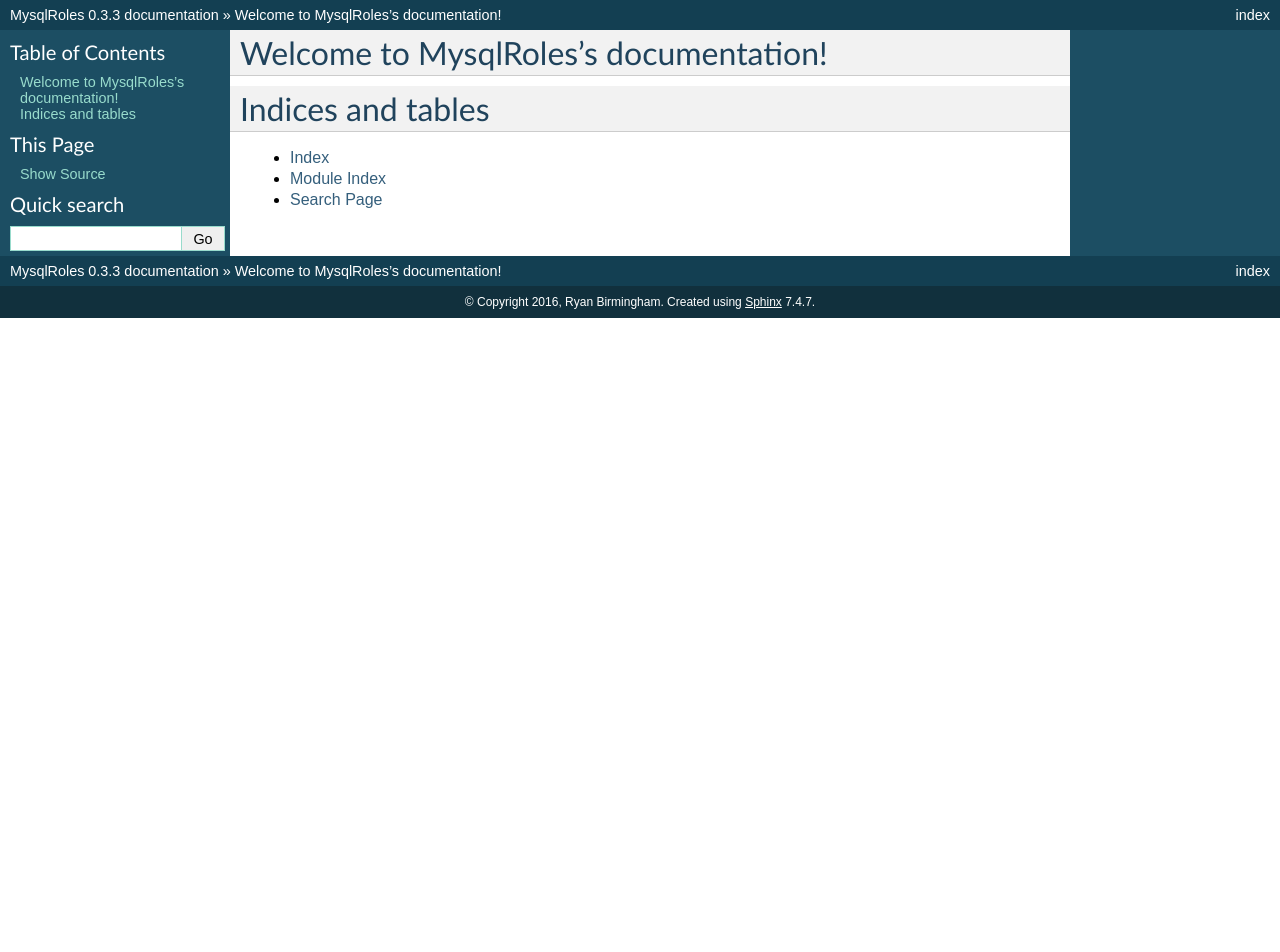
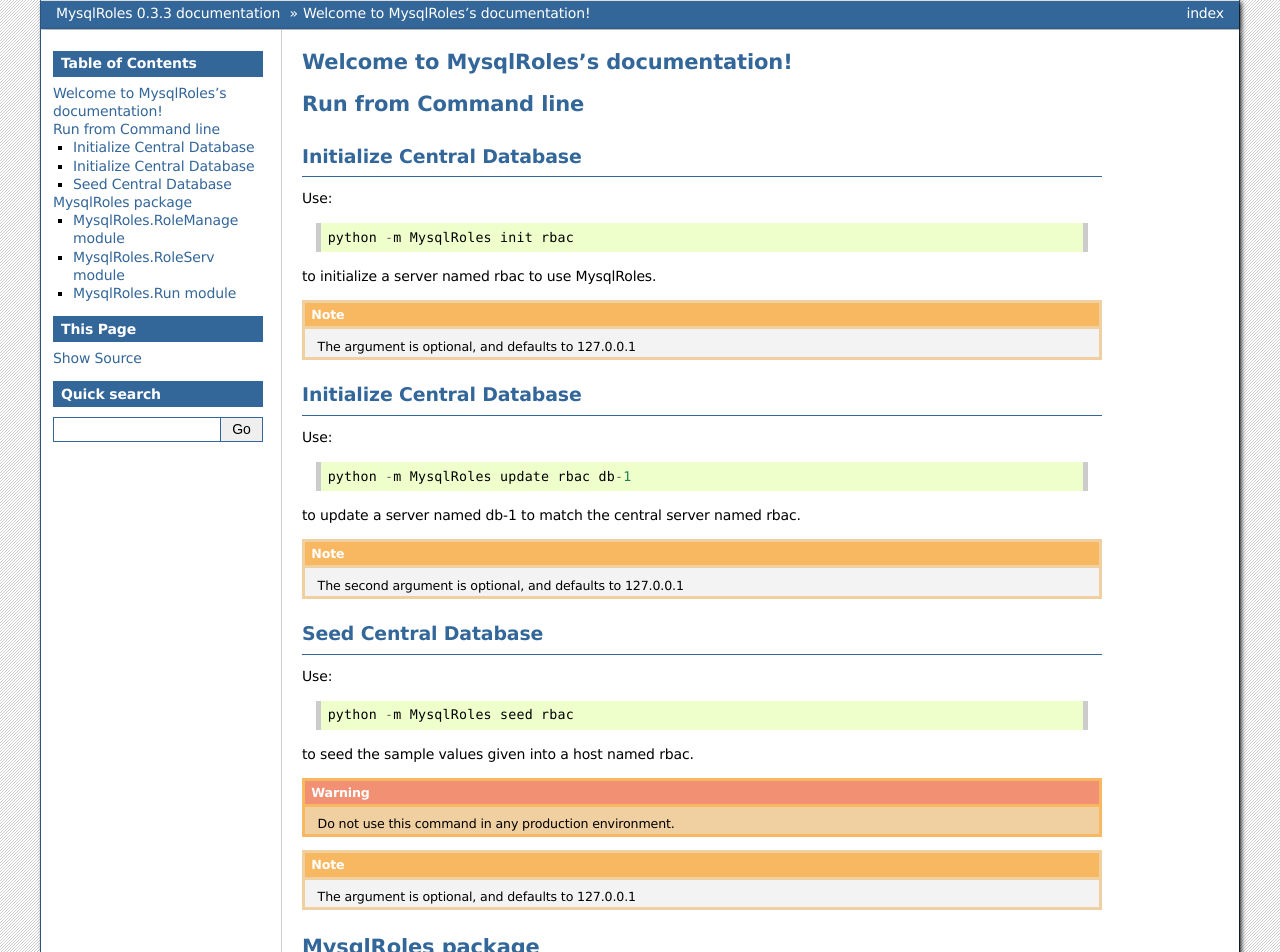
Before and after one commit to birm/MysqlRoles, a Sphinx documentation site: the page built from doc/source/index.rst, in a window 1280 px wide. Shown: the top 952 px of the page. Built offline with Sphinx 7.4.7, drawn with Linux system fonts in a browser that asks for light colours; before the commit the page ends 900 px from its top, so only the background shows below that; some of the changed text lies outside the part shown.

```diff
--- a/doc/source/conf.py
+++ b/doc/source/conf.py
@@ -1,3 +1,4 @@
+import sphinx_bootstrap_theme
 # -*- coding: utf-8 -*-
 #
 # MysqlRoles documentation build configuration file, created by
@@ -83,7 +84,9 @@ todo_include_todos = False
 # The theme to use for HTML and HTML Help pages.  See the documentation for
 # a list of builtin themes.
 #
-html_theme = 'classic'
+html_theme = 'bizstyle'
+#html_theme = 'bootstrap'
+#html_theme_path = sphinx_bootstrap_theme.get_html_theme_path()
 
 # Theme options are theme-specific and customize the look and feel of a theme
 # further.  For a list of options available for each theme, see the
--- a/doc/source/index.rst
+++ b/doc/source/index.rst
@@ -11,10 +6,79 @@ Welcome to MysqlRoles's documentation!
    :caption: Contents:
 
 
+Run from Command line
+=====================
 
-Indices and tables
+Initialize Central Database
+---------------------------
+
+Use::
+
+   python -m MysqlRoles init rbac
+
+to initialize a server named rbac to use MysqlRoles.
+
+.. note::
+   The argument is optional, and defaults to 127.0.0.1
+
+
+Initialize Central Database
+---------------------------
+
+Use::
+
+   python -m MysqlRoles update rbac db-1
+
+to update a server named db-1 to match the central server named rbac.
+
+.. note::
+
+   The second argument is optional, and defaults to 127.0.0.1
+
+Seed Central Database
+---------------------------
+
+Use::
+
+   python -m MysqlRoles seed rbac
+
+to seed the sample values given into a host named rbac.
+
+.. warning::
+
+   Do not use this command in any production environment.
+
+.. note::
+
+   The argument is optional, and defaults to 127.0.0.1
+
+MysqlRoles package
 ==================
 
+MysqlRoles.RoleManage module
+----------------------------
+
+.. automodule:: MysqlRoles.RoleManage
+    :members:
+    :undoc-members:
+    :show-inheritance:
+
+MysqlRoles.RoleServ module
+--------------------------
+
+.. automodule:: MysqlRoles.RoleServ
+    :members:
+    :undoc-members:
+    :show-inheritance:
+
+MysqlRoles.Run module
+---------------------
+
+.. automodule:: MysqlRoles.Run
+    :members:
+    :undoc-members:
+    :show-inheritance:
+
+
 * :ref:`genindex`
-* :ref:`modindex`
 * :ref:`search`
```
Also changed, not shown: other parts of doc/source/index.rst (+0 -5 lines), 1 other file.
